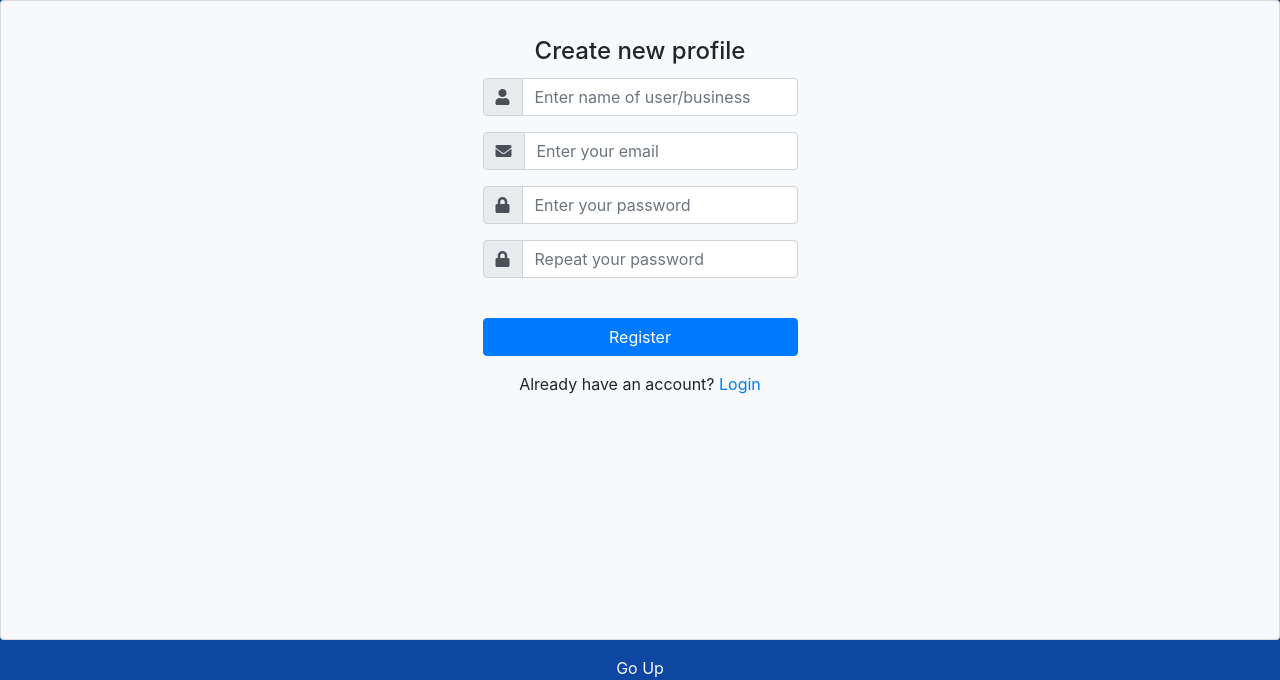
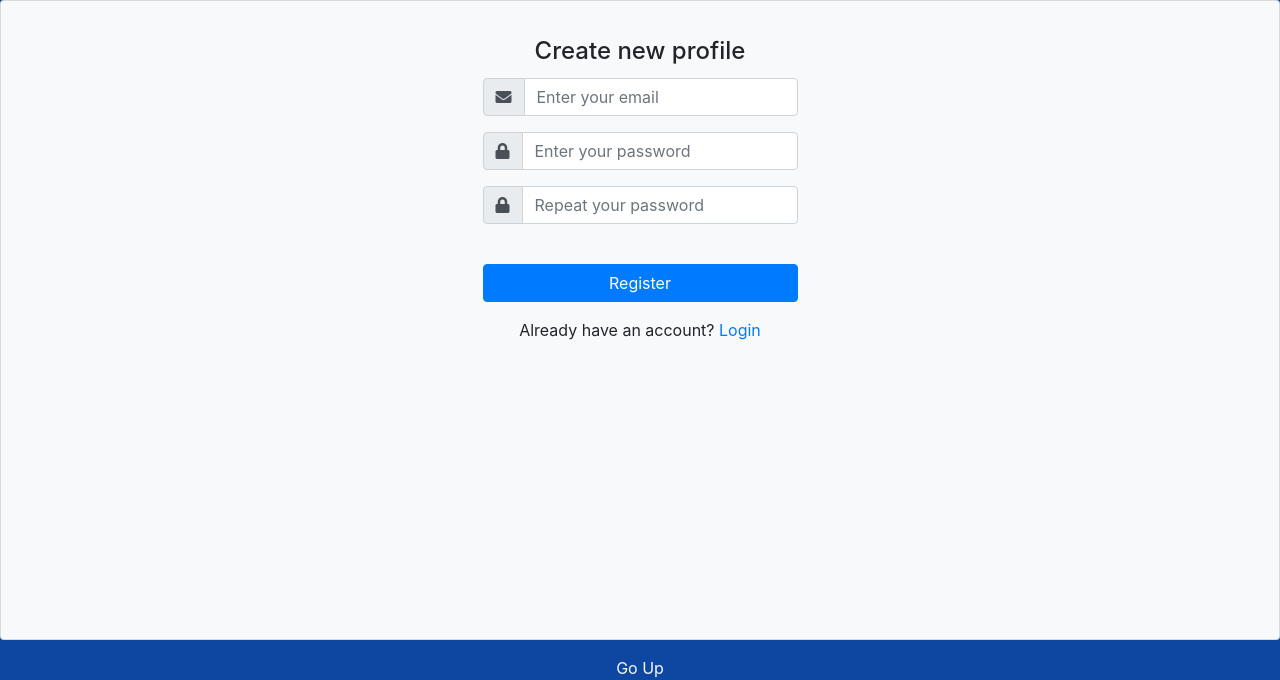
Before and after one commit to VladislavNedodaiev/DealMedSystem, a PHP site: page /register.php in a window 1280 px wide. Shown: the part 56-736 px from the top of the page. Run offline with PHP 8.4, Linux system fonts and the light colour scheme; data that the repository does not hold is empty; some libraries are stand-ins or nearby versions.

Commit message:
~register fixed

```diff
--- a/Frontend/register.php
+++ b/Frontend/register.php
@@ -18,12 +18,6 @@ if (isset($_SESSION['profile'])) {
 	<h4 class="card-title mt-3 text-center"><?php echo getLocalString('register', 'title'); ?></h4>
 
 	<form action="scripts/registration.php" method="POST">
-		<div class="form-group input-group">
-			<div class="input-group-prepend">
-				<span class="input-group-text"> <i class="fa fa-user"></i> </span>
-			</div>
-			<input name="nickname" class="form-control" placeholder="<?php echo getLocalString('register', 'nickname_placeholder'); ?>" type="text" required>
-		</div>
 
 		<div class="form-group input-group">
 			<div class="input-group-prepend">
```
